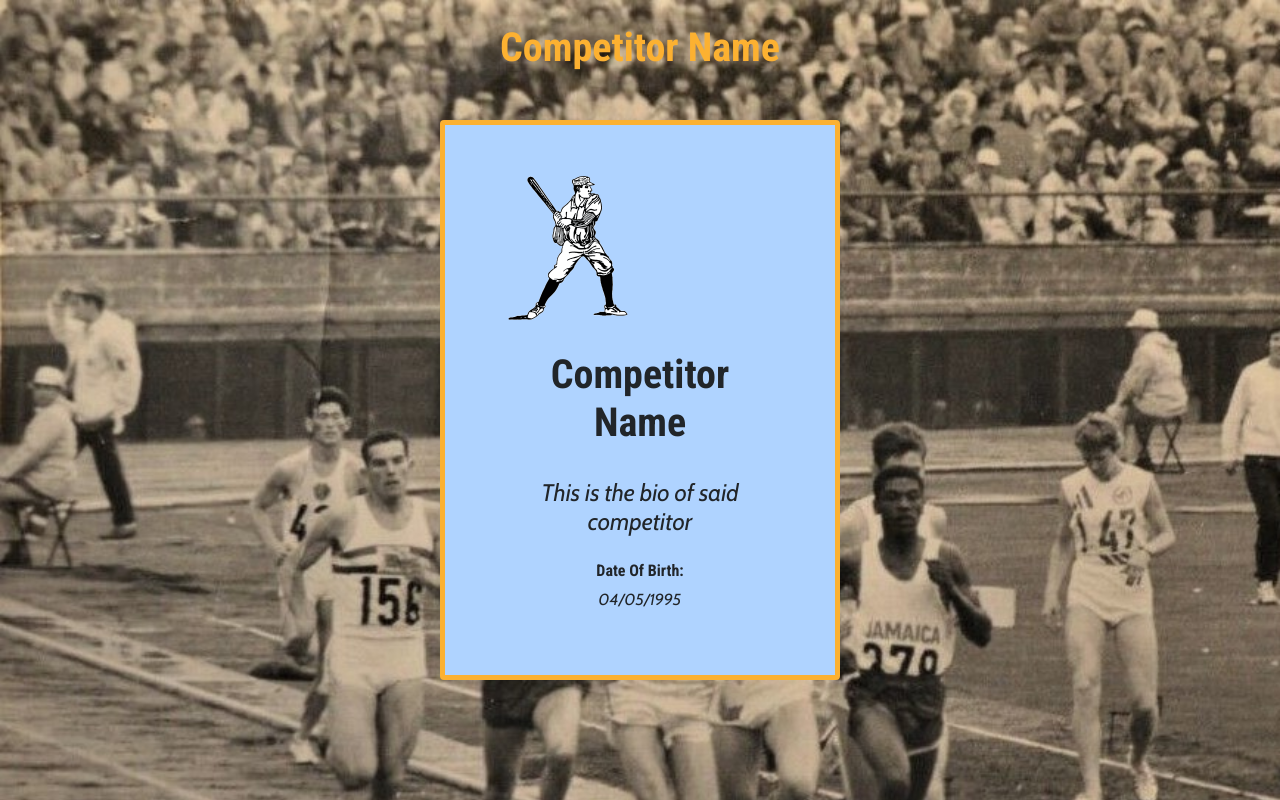
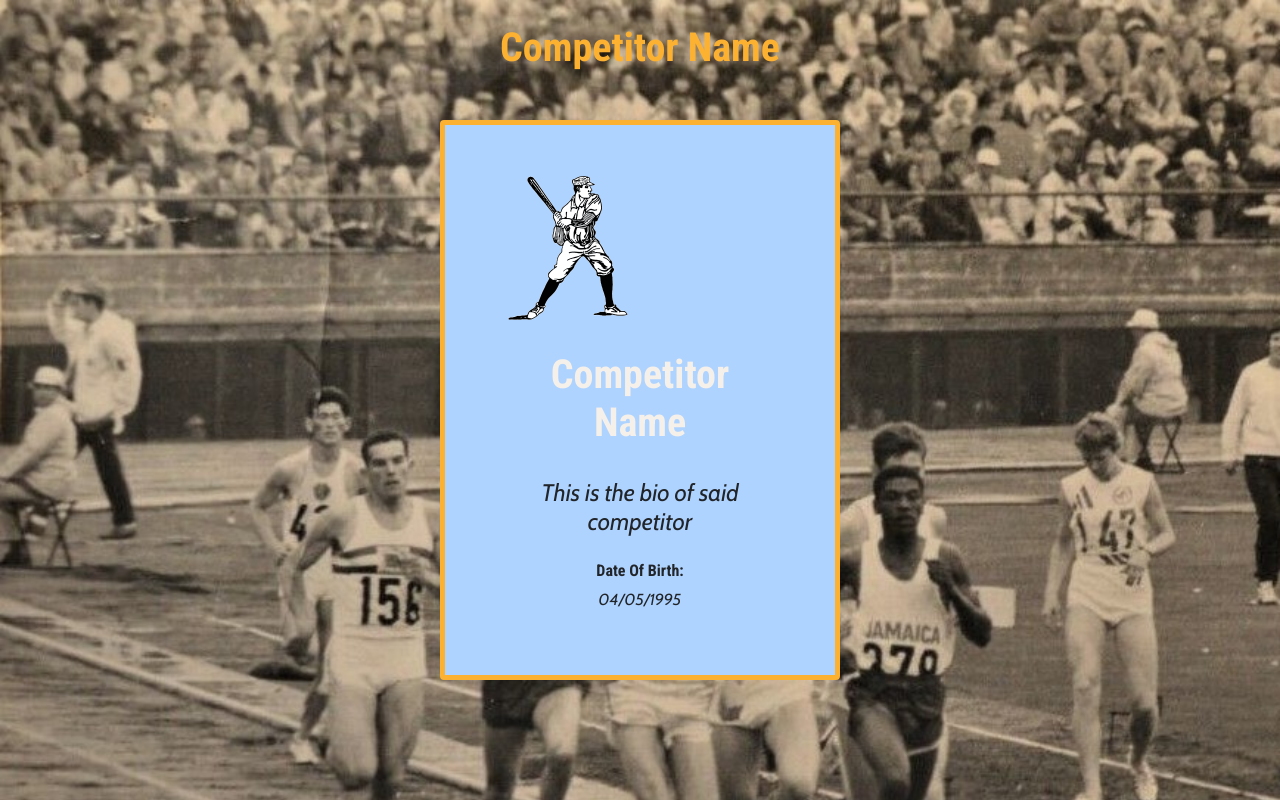
Before and after one commit to TechMilton/Lockdown-Olympics, a React (Create React App) app: page /competitor in a window 1280 px wide. Shown: the top 800 px of the page. Built offline with nearby package versions, Linux system fonts and the light colour scheme; no server answers.

Commit message:
Further Competitor list Edits

```diff
--- a/src/App.css
+++ b/src/App.css
@@ -90,10 +90,14 @@ body {
   border-color:#afd3ff;
 }
 
-.competitorName {
+.highlightText {
+  color: rgb(245, 240, 234);
 }
 
 /* End of Competitor List Styling */
+
+
+/*Home Page Styling */
 
 .backgroundLanding {
   width: 100vw;
--- a/src/Components/CompetitorCard/CompetitorCard.js
+++ b/src/Components/CompetitorCard/CompetitorCard.js
@@ -39,7 +39,7 @@ class CompetitorCard extends Component {
                             }} />
 
                         <Card.Body className="m-auto">
-                            <h1 className='p-2 titleFont'>Competitor Name</h1>
+                            <h1 className='p-2 titleFont highlightText'>Competitor Name</h1>
                             <h4 className='p-3 italicFont'>This is the bio of said competitor</h4>
                             <h6 className="titleFont">Date Of Birth:</h6>
                             <p className="italicFont">04/05/1995</p>
--- a/src/Components/CompetitorList/CompetitorList.js
+++ b/src/Components/CompetitorList/CompetitorList.js
@@ -23,7 +23,7 @@ const CompetitorList = (
                 <div className="competitorList"> {
                     competitors.map((competitor, index) =>
                         <div key={index} className="competitorListItem">
-                            <h2 className="competitorName titleFont">{competitor.name}</h2>
+                            <h2 className="highlightText titleFont">{competitor.name}</h2>
                         </div>
                     )}
                 </div>
```
